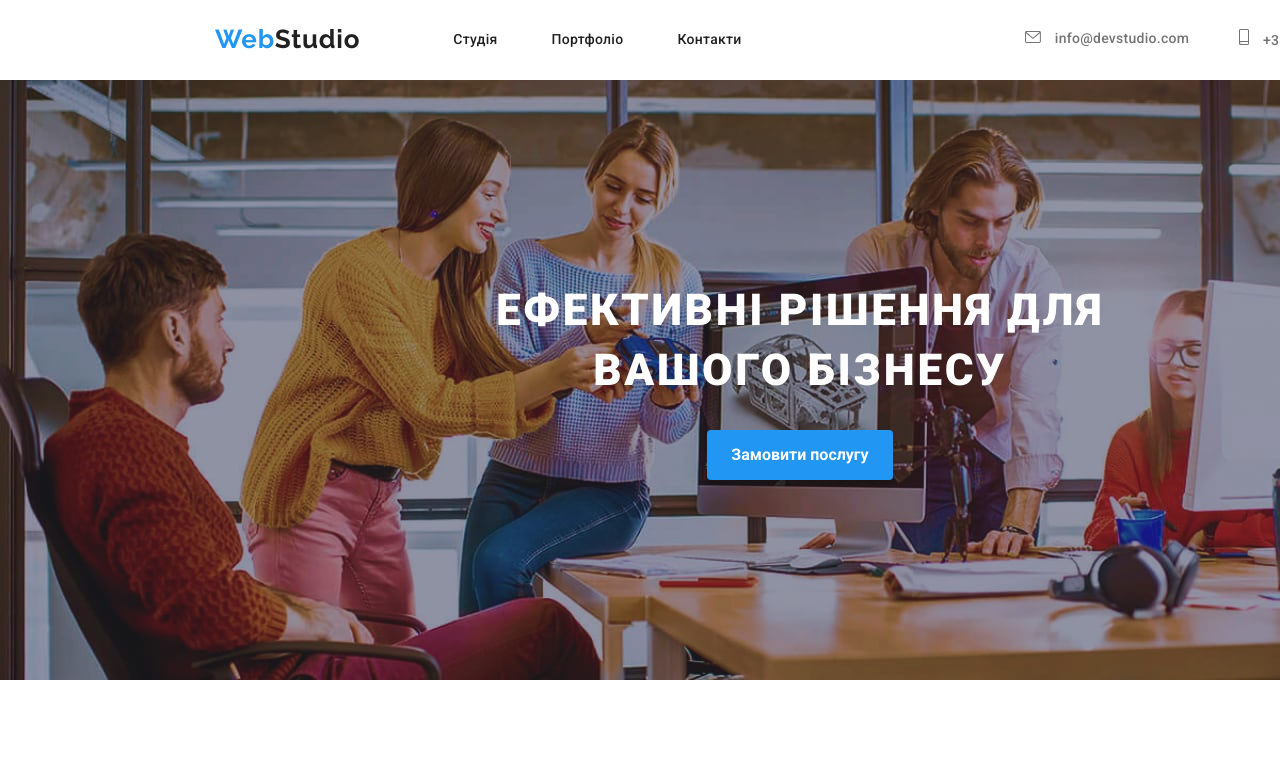
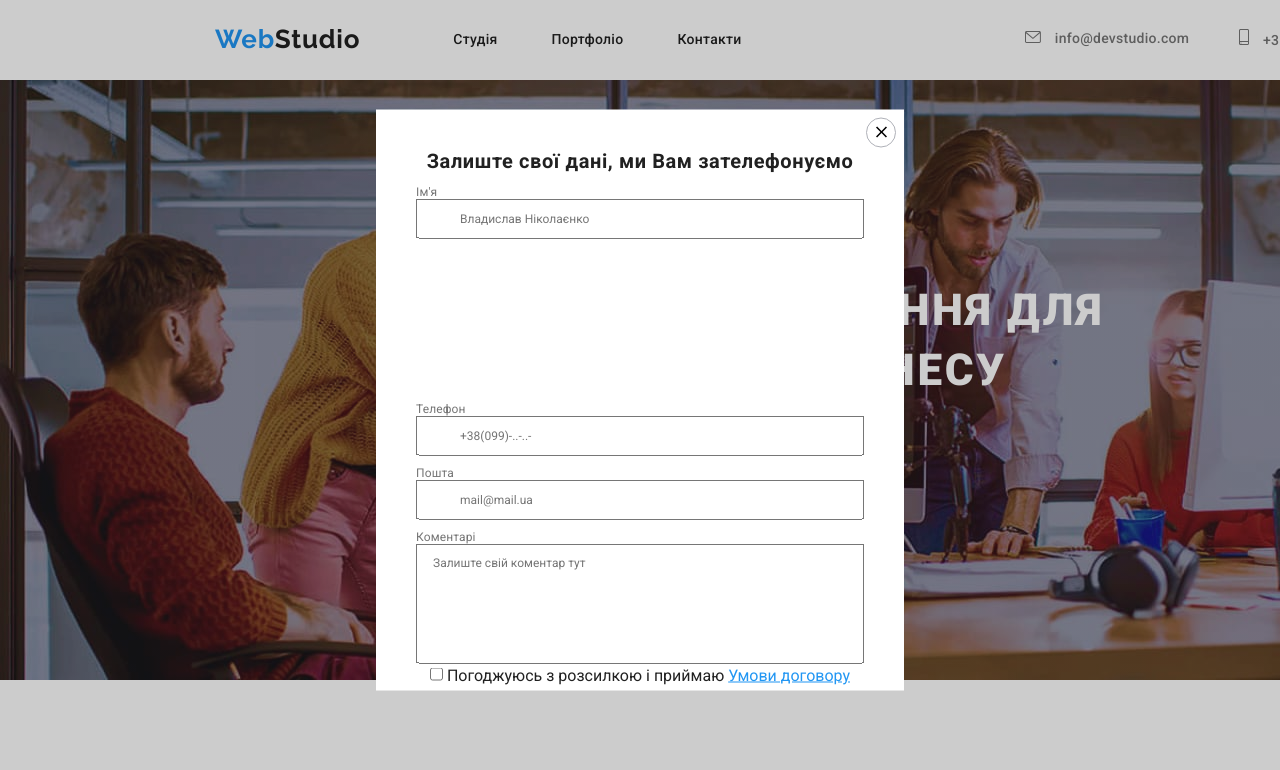
Before and after one commit to IrynaSokolova-Quanandrya/FE-1y_3, a plain HTML site: page index.html in a window 1280 px wide. Shown: the top 770 px of the page. Drawn offline with nearby package versions, Linux system fonts and the light colour scheme.

Commit message:
add form layout and styles

```diff
--- a/css/styles.css
+++ b/css/styles.css
@@ -230,10 +230,9 @@ nav{
     height: 100%;
     background-color: rgba(0, 0, 0, 0.2);
 
-    /* pointer-events: none; */
+    opacity: 1;
 
-    opacity: 1;
-    z-index: 5;
+    z-index: 10;
 }
 
 .backdrop.is-hidden {
@@ -246,6 +245,8 @@ nav{
     top: 50%;
     left: 50%;
     transform: translate(-50%, -50%);
+
+    padding: 40px;
 
     width: 528px;
     height: 581px;
@@ -272,6 +273,59 @@ nav{
     background-image: url(../img/icons/close.svg);
     background-size: contain;
     background-color: var(--thirdly-text-color);
+}
+
+/* Форма модального вікна */
+
+.modal-title{
+    font-weight: 700;
+    font-size: 20px;
+    line-height: 23px;
+    text-align: center;
+    letter-spacing: 0.03em;
+
+    margin-bottom: 12px;
+}
+
+.fields{
+    display: flex;
+    flex-direction: column;
+}
+
+.field-item{
+    text-align: left;
+    font-weight: 400;
+    font-size: 12px;
+    line-height: 14px;
+
+    letter-spacing: 0.01em;
+
+    color: var(--secondary-text-color);
+}
+.field-item:not(:last-child){
+    margin-bottom: 10px;
+}
+
+
+.field-item input{
+    width: 100%;
+    height: 40px;
+
+    padding-left: 42px;
+}
+
+.field-item textarea{
+    resize: none;
+
+    width: 100%;
+    height: 120px;
+
+    padding: 12px 16px;
+}
+
+.checkbox-link{
+    text-decoration: underline;
+    color: var(--accent-color);
 }
 
 /* Секція особливості */
--- a/index.html
+++ b/index.html
@@ -51,12 +51,13 @@
     </header>
     <main>
         <!-- Секція герой -->
+
         <section class="section hero">
             <div class="container">
                 <h1 class="hero-title">ефективні рішення для вашого бізнесу</h1>
                 <button class="hero-button" type="button" data-modal-open>Замовити послугу</button>
                 <!-- Бекдроп -->
-                <div class="backdrop is-hidden" data-modal>
+                <div class="backdrop" data-modal>
                     <!-- Модальне вікно -->
                     <div class="modal" >
                         <button type="button" class="modal-button" data-modal-close>
@@ -64,6 +65,34 @@
                                 <use href="./img/icons/symbol-defs.svg#close"></use>
                             </svg>
                         </button>
+                        <h2 class="modal-title">Залиште свої дані, ми Вам зателефонуємо</h2>
+                        <ul class="fields">
+                            <li class="field-item">
+                                <label for="name">Ім'я</label>
+                                <input type="text" name="name" id="name" placeholder="Владислав Ніколаєнко">
+                                <svg>
+                                    <use></use>
+                                </svg>
+                            </li>
+                            <li class="field-item">
+                                <label for="tel">Телефон</label>
+                                <input type="tel" name="tel" id="tel" placeholder="+38(099)-..-..-">
+                            </li>
+                            <li class="field-item">
+                                <label for="mail">Пошта</label>
+                                <input type="email" name="mail" id="mail" placeholder="mail@mail.ua">
+                            </li>
+                            <li class="field-item">
+                                <label for="comment">Коментарі</label>
+                                <textarea name="comment" id="comment" placeholder="Залиште свій коментар тут"></textarea>
+                            </li>
+                        </ul>
+                        <label>
+                            <input type="checkbox" name="checkbox">
+                            Погоджуюсь з розсилкою і приймаю
+                            <a class="checkbox-link" href="">Умови договору</a>
+                        </label>
+
                     </div>
                 </div>
             </div>
@@ -393,6 +422,6 @@
         </div>
         </div>
     </footer>
-    <script src="./js/modal.js" type="module"/>
+    <script src="./js/modal.js" type="module"></script>
 </body>
 </html>
--- a/js/modal.js
+++ b/js/modal.js
@@ -9,7 +9,6 @@
     refs.closeModalBtn.addEventListener('click', toggleModal);
 
     function toggleModal() {
-      // document.body.classList.toggle("modal-open");
       refs.modal.classList.toggle('is-hidden');
     }
   })();
```
